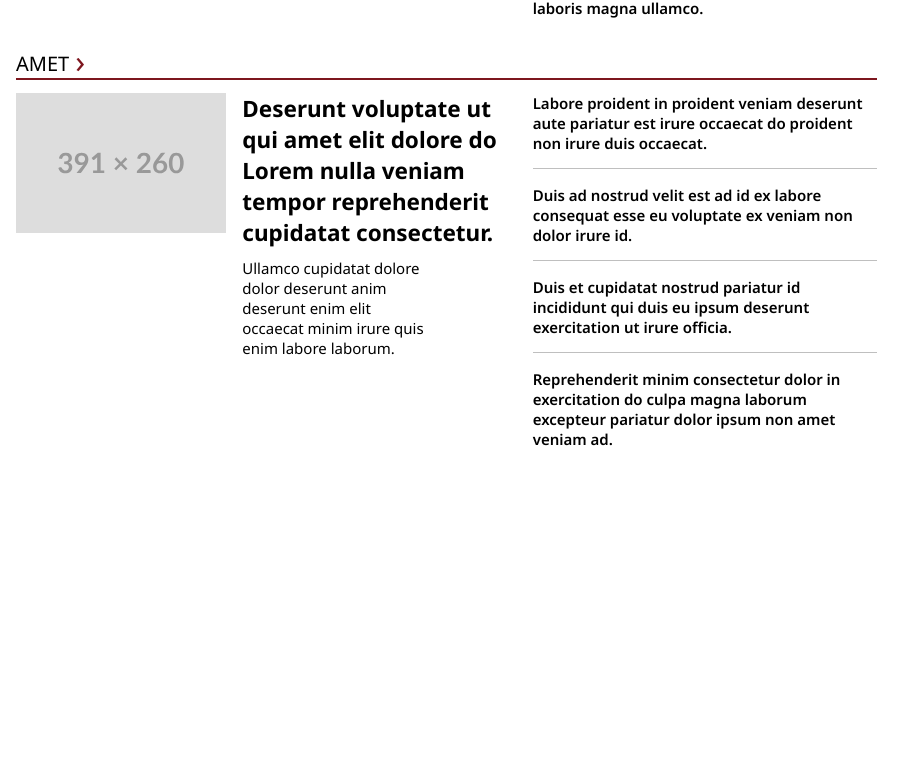
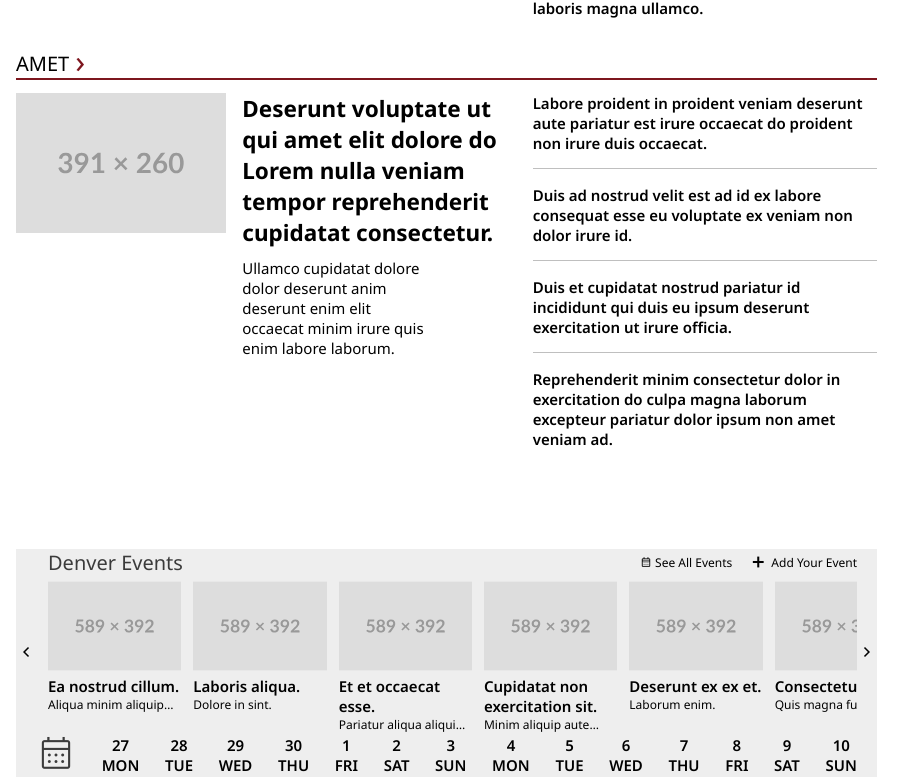
Before and after one commit to NickTheFreak97/Unifi-DenverPost, a React (Vite) app: page / in a window 1280 px wide. Shown: the part 7655-8432 px from the top of the page, without its empty margins (0-924 px from the left). Before the commit the page ends 8104 px from the top, so only its background shows below. Built offline with nearby package versions, Linux system fonts and the light colour scheme.

Commit message:
Added events section with approximate responsive behavior

```diff
--- a/index.html
+++ b/index.html
@@ -10,7 +10,7 @@
     <link href="https://fonts.googleapis.com/css2?family=Noto+Sans:ital,wght@0,100..900;1,100..900&display=swap" rel="stylesheet">
     <link
       rel="stylesheet"
-      href="https://fonts.googleapis.com/css2?family=Material+Symbols+Outlined:opsz,wght,FILL,GRAD@24,400,0,0&icon_names=dehaze,image,search,thunderstorm"
+      href="https://fonts.googleapis.com/css2?family=Material+Symbols+Outlined:opsz,wght,FILL,GRAD@24,400,0,0&icon_names=add,calendar_month,chevron_backward,chevron_forward,dehaze,image,search,thunderstorm"
     />
     <title>The Denver Post</title>
 
--- a/src/App.tsx
+++ b/src/App.tsx
@@ -13,6 +13,7 @@ import RecommendedFYP from "./components/Page/Display Case/Recommended/Recommend
 import Briefs from "./components/Page/Display Case/Section Brief/Briefs";
 import Photos from "./components/Page/Display Case/Photos/Photos";
 import QuickReads from "./components/Page/Display Case/Quick Reads/QuickReads";
+import Events from "./components/Page/Display Case/Events/Events";
 
 const App: React.FC = () => {
 
@@ -53,9 +54,7 @@ const App: React.FC = () => {
             })
           }
         </ul>
-        <React.Fragment>
-
-        </React.Fragment>
+        <Events/>
     </PageShield>
   </React.Fragment>
   )
--- /dev/null
+++ b/src/components/Page/Display Case/Events/Events.tsx
@@ -0,0 +1,230 @@
+import React from "react";
+import Text from "@/components/Common/Text";
+import { LoremIpsum } from "lorem-ipsum";
+import { useTheme } from "@/components/theme/theme";
+import { useScreenWidth } from "@/Context/Screen Size/UseScreenWidth";
+import Placeholder from '@/assets/Placeholders/589x392.svg';
+
+import './events.css'
+import { Breakpoint } from "@/Context/Screen Size/Breakpoint";
+
+
+const lorem = new LoremIpsum({
+  sentencesPerParagraph: {
+    max: 8,
+    min: 4
+  },
+  wordsPerSentence: {
+    max: 5,
+    min: 2
+  }
+});
+
+const Events: React.FC = () => {
+    const theme = useTheme()
+    const width = useScreenWidth()
+
+    const eventKeys = (() => {
+        var numberOfEvents: number = 6
+
+        switch (width) {
+            case Breakpoint.laptop:
+                numberOfEvents = 5;
+                break;
+
+            default: break;
+        }
+
+        var range = []
+
+        for(var i = 0; i < numberOfEvents; i++) {
+            range.push(i)
+        }
+
+        return range;
+    })()
+
+    return <section id="denver-events-container" aria-labelledby="denver-events-title">
+        <div id="denver-events-header">
+            <Text as="h2" id="denver-event-title" font={theme.textStyle.prominent} style={{fontWeight: 400}}>
+                Denver Events
+            </Text>
+
+            { <HeaderLinks /> }
+        </div>
+
+        <ul id="denver-events-list">
+            <li>
+                <a href="#">
+                    <span
+                        className="material-symbols-outlined"
+                        style={{
+                            fontSize: theme.textStyle.section.fontSize
+                        }}
+                    >
+                        chevron_backward
+                    </span>
+                </a>
+            </li>
+
+            {
+                eventKeys.map( eventKey => {
+                    return (
+                        <li>
+                            <a href="#">
+                                <EventCard/>
+                            </a>
+                        </li>
+                    )
+                })
+            }
+
+            <li>
+                <a href="#">
+                    <span
+                        className="material-symbols-outlined"
+                        style={{fontSize: theme.textStyle.section.fontSize}}
+                    >
+                        chevron_forward
+                    </span>
+                </a>
+            </li>
+        </ul>
+
+        <Calendar />
+
+    </section>
+}
+
+
+const HeaderLinks: React.FC = () => {
+    const theme = useTheme();
+
+    return (
+        <ul id="denver-events-header-links">
+            <li>
+                <a href="#">
+                    <figure>
+                        <span
+                            className="material-symbols-outlined"
+                            style={{
+                                fontSize: theme.textStyle.caption.fontSize,
+                                fontWeight: theme.textStyle.caption.fontWeight
+                            }}
+                        >
+                            calendar_month
+                        </span>
+                        <Text font={theme.textStyle.caption}>
+                            See All Events
+                        </Text>
+                    </figure>
+                </a>
+            </li>
+
+            <li>
+                <a href="#">
+                    <figure>
+                        <span
+                            className="material-symbols-outlined"
+                            style={{
+                                fontSize: theme.textStyle.section.fontSize,
+                                fontWeight: 600
+                            }}
+                        >
+                            add
+                        </span>
+                        <Text font={theme.textStyle.caption}>
+                            Add Your Event
+                        </Text>
+                    </figure>
+                </a>
+            </li>
+        </ul>
+    )
+}
+
+const EventCard: React.FC = () => {
+    const theme = useTheme();
+
+    return <figure className="denver-events-card">
+        <img src={Placeholder} alt="placeholder for event" width="auto" height="auto" />
+        <Text as="a" href="#" font={theme.textStyle.secondaryHeadline} className="line-limit-2">
+            { lorem.generateSentences(1) }
+        </Text>
+        <Text as="a" href="#" font={theme.textStyle.caption} className="line-limit-1">
+            { lorem.generateSentences(1) }
+        </Text>
+    </figure>
+}
+
+
+class Day {
+    number: number
+    dayOfWeek: string
+
+    constructor(number: number, dayOfWeek: string) {
+        this.number = number
+        this.dayOfWeek = dayOfWeek
+    }
+
+    getNumber(): number {
+        return this.number
+    }
+
+    getDayOfWeek(): string {
+        return this.dayOfWeek.toUpperCase();
+    }
+}
+
+const Calendar: React.FC = () => {
+    const theme = useTheme();
+    const days = Array.from({ length: 14 }).map((_, dayOffset) => {
+        const date = new Date();
+        date.setDate(date.getDate() + dayOffset);
+
+        return new Day(
+            /*number:*/ date.getDate(),
+            /*dayOfWeek:*/ date.toLocaleDateString('en-US', { weekday: 'short' })
+        );
+    });
+
+
+    return (
+        <ul id="denver-events-calendar">
+            <li>
+                <a href="#">
+                    <span
+                        className="material-symbols-outlined"
+                        style={{
+                            fontSize: "40px",
+                            fontWeight: 300,
+                            color: "#3b3b3b"
+                        }}
+                    >
+                        calendar_month
+                    </span>
+                </a>
+            </li>
+
+            {
+                days.map(day => {
+                    return (
+                        <li key={day.getNumber()}>
+                            <a href="#">
+                                <Text as="span" font={theme.textStyle.callout}>
+                                    { day.getNumber() }
+                                </Text>
+                                <Text as="span" font={theme.textStyle.callout}>
+                                    { day.getDayOfWeek() }
+                                </Text>
+                            </a>
+                        </li>
+                    )
+                })
+            }
+        </ul>
+    )
+}
+
+
+export default Events;
--- /dev/null
+++ b/src/components/Page/Display Case/Events/events.css
@@ -0,0 +1,172 @@
+#denver-events-container {
+    display: flex;
+    flex-direction: column;
+    align-items: flex-start;
+    justify-content: center;
+    gap: 0px;
+    max-width: 80%;
+    width: 100%;
+    background: #eee;
+    margin-top: 100px;
+}
+
+#denver-events-header {
+    display: flex;
+    flex-direction: row;
+    justify-content: space-between;
+    width: 100%;
+    padding: 0px 20px;
+}
+
+#denver-event-title {
+    color: #3B3B3B;
+    margin-left: 12px;
+}
+
+#denver-events-header figure {
+    height: 100%;
+    display: flex;
+    flex-direction: row;
+    gap: 3px;
+    align-items: center;
+    color: black;
+}
+
+#denver-events-header a {
+    text-decoration: none;
+    justify-self: flex-end;
+}
+
+#denver-events-header-links {
+    display: inline-flex;
+    flex-direction: row;
+    list-style-type: none;
+    gap: 16px;
+}
+
+
+
+#denver-events-list {
+    width: 100%;
+    display: flex;
+    flex-direction: row;
+    gap: 12px;
+    list-style-type: none;
+    position: relative;
+    padding-right: 32px;
+}
+
+#denver-events-list li {
+    flex: 1;
+}
+
+
+#denver-events-list li:first-child, #denver-events-list li:last-child {
+    flex-shrink: 1;
+    flex-grow: 0;
+    align-self: center;
+}
+
+
+#denver-events-list li:last-child {
+    position: absolute;
+    width: 20px;
+    height: 100%;
+    display: inline-flex;
+    align-items: center;
+    background-color: #eee;
+    right: 0;
+    top: 0;
+    bottom: 0;
+}
+
+.denver-events-card {
+    display: flex;
+    flex-direction: column;
+    gap: 0px;
+    flex: 1;
+}
+
+#denver-events-container a {
+    text-decoration: none;
+    color: black;
+}
+
+.denver-events-card img {
+    max-height: 100px;
+    aspect-ratio: calc(4/3);
+}
+
+.line-limit-1, .line-limit-2 {
+    display: -webkit-box;
+    -webkit-box-orient: vertical;
+    overflow: hidden;
+    text-overflow: ellipsis;
+}
+
+.line-limit-1 {
+    -webkit-line-clamp: 1;
+    line-clamp: 1;
+}
+
+
+.line-limit-2 {
+    -webkit-line-clamp: 2;
+    line-clamp: 2;
+}
+
+
+
+
+#denver-events-calendar {
+    list-style-type: none;
+    display: flex;
+    flex-direction: row;
+    align-items: center;
+    justify-content: space-between;
+    gap: 0;
+    width: calc(100% - 40px);
+    margin: 0px 20px;
+    overflow: hidden;
+    min-width: 800px;
+}
+
+
+#denver-events-calendar li a {
+    display: inline-flex;
+    flex-direction: column;
+    gap: 0;
+    align-items: center;
+}
+
+
+@media screen and (max-width: 1280px) {
+    #denver-events-container {
+        max-width: 69%;
+        overflow: hidden;
+    }
+}
+
+
+@media screen and (min-width: 800px) and (max-width: 1024px) {
+    .denver-events-card img {
+        max-height: 150px;
+    }
+}
+
+
+@media screen and (min-width: 640px) and (max-width: 800px) {
+    .denver-events-card img {
+        max-height: 130px;
+    }
+}
+
+@media screen and (max-width: 640px) {
+    #denver-events-container {
+        max-width: 100%;
+    }
+
+    .denver-events-card img {
+        max-height: 150px;
+    }
+}
```
